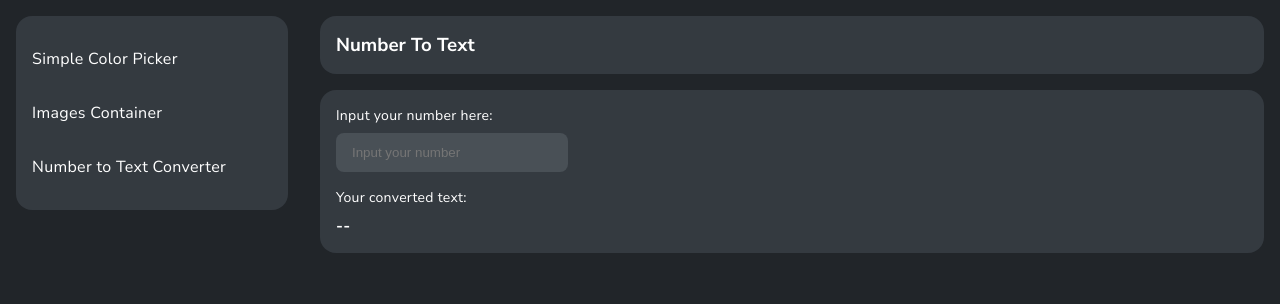
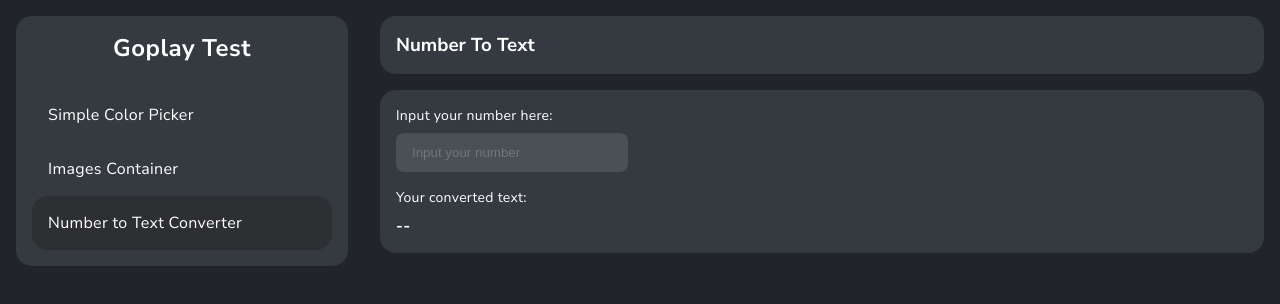
Before and after one commit to ramadhanabs/goplay-submission-test, a React (Vite) app: page /number-to-text in a window 1280 px wide. Shown: the top 304 px of the page. Built offline with nearby package versions, Linux system fonts and the light colour scheme.

Commit message:
fix: adjust styling

```diff
--- a/src/components/navigation-bar/index.jsx
+++ b/src/components/navigation-bar/index.jsx
@@ -10,7 +10,7 @@ const styles = {
     border-radius: 16px;
     background: #343a40;
     height: max-content;
-    min-width: 240px;
+    min-width: 300px;
     margin: 16px;
 
     @media (max-width: 576px) {
@@ -19,7 +19,7 @@ const styles = {
   `,
   link: css`
     display: flex;
-    padding: 16px 0px;
+    padding: 16px;
     text-decoration: none;
   `,
 };
@@ -27,8 +27,19 @@ const styles = {
 function NavigationBar() {
   return (
     <nav css={styles.root}>
+      <p className="bold-heading-3 mb-4" style={{ textAlign: 'center' }}>
+        Goplay Test
+      </p>
       {MENU_LIST.map((menu) => (
-        <NavLink key={menu.title} to={menu.route} css={styles.link}>
+        <NavLink
+          key={menu.title}
+          to={menu.route}
+          css={styles.link}
+          style={({ isActive }) => ({
+            backgroundColor: isActive && '#2D2F32',
+            borderRadius: '16px',
+          })}
+        >
           <p>{menu.title}</p>
         </NavLink>
       ))}
```
